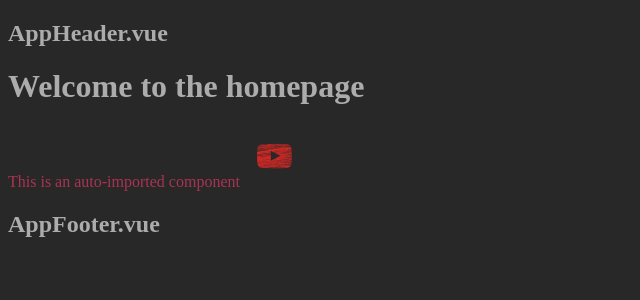
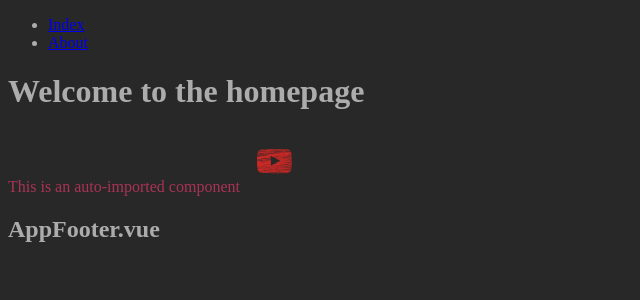
Before and after one commit to OziOcb/Nuxt3-TS-Pinia-Boilerplate, a Nuxt app: page / in a window 1280 px wide. Shown: the top 300 px of the page, without its empty margins (0-640 px from the left). Built offline with nearby package versions, Linux system fonts and the light colour scheme.

Commit message:
Add navigation

```diff
--- a/components/AppHeader.vue
+++ b/components/AppHeader.vue
@@ -1,3 +1,10 @@
 <template>
-  <h2>AppHeader.vue</h2>
+  <header>
+    <nav>
+      <ul>
+        <li><NuxtLink to="/">Index</NuxtLink></li>
+        <li><NuxtLink to="/about">About</NuxtLink></li>
+      </ul>
+    </nav>
+  </header>
 </template>
```
